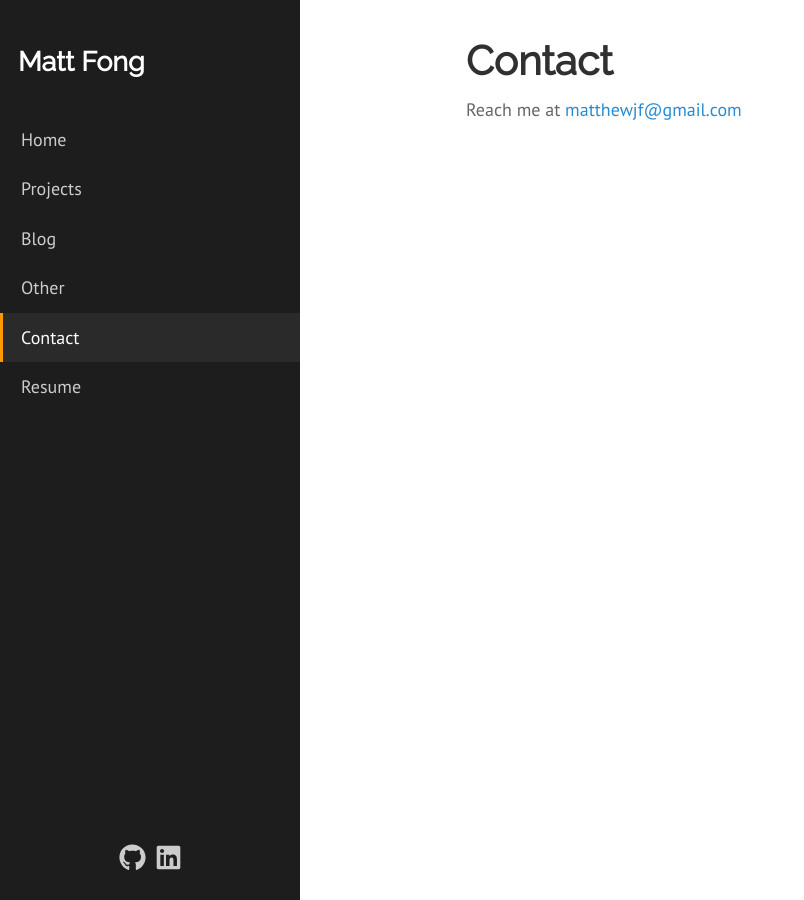
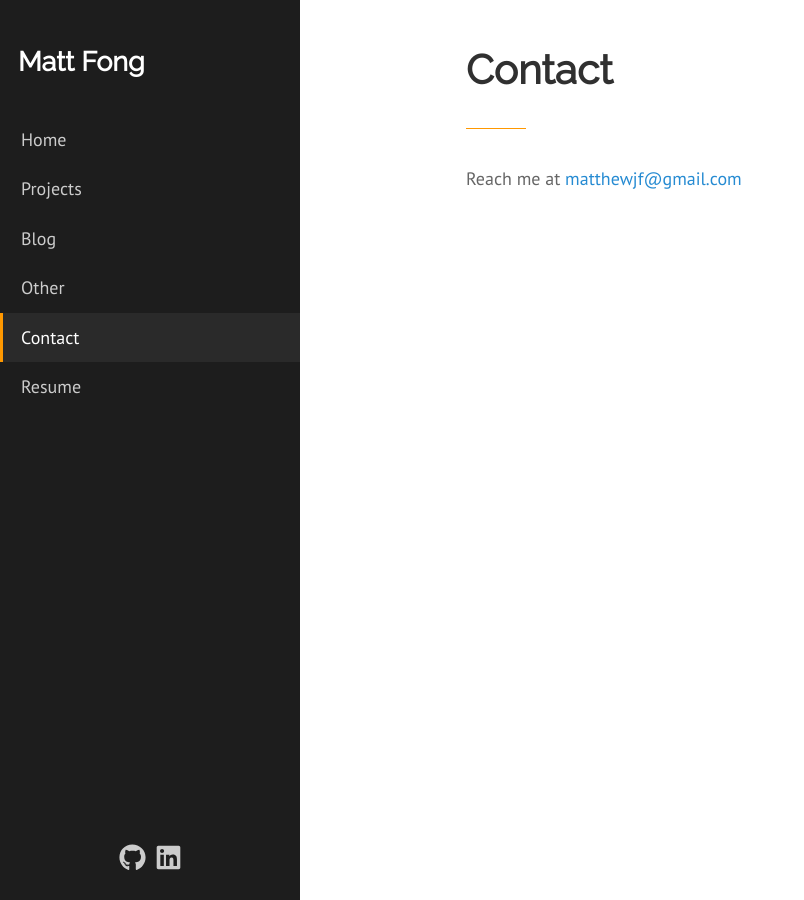
Before and after one commit to matthewjf/matthewjf.github.io, a Jekyll site: the page built from contact.md, in a window 1280 px wide. Shown: the whole page, without its empty margins (0-804 px from the left). Built offline with Jekyll 4.4.1, drawn with Linux system fonts in a browser that asks for light colours.

Commit message:
fix mobile responsiveness

```diff
--- a/public/css/base.css
+++ b/public/css/base.css
@@ -322,7 +322,8 @@
 /* Blog post or page image */
 .page-image,
 .post-image {
-  padding: 1rem;
+  padding: 0 1rem;
+  margin: 2rem 0;
 }
 
 /* Blog post or page title */
@@ -334,9 +335,10 @@
 .page-title,
 .post-title {
   margin-top: 0;
+  margin-bottom: 2rem;
 }
 
-.post-title:after {
+.post-title:after, .page-title:after{
   background-color: #ff9800;
   display: block;
   content: "";
--- a/public/css/theme.css
+++ b/public/css/theme.css
@@ -53,9 +53,6 @@
   transition: left 300ms ease-in-out;
   background-color: rgb(29, 29, 29);
 }
-#sidebar-wrapper {
-  display: flex;
-}
 #sidebar-wrapper[active] #sidebar {
   left: 0px;
   z-index: 1;
@@ -76,6 +73,7 @@
 }
 
 #sidebar-control {
+  padding-left: 1rem;
   padding-top: 1rem;
   cursor: pointer;
 }
@@ -156,6 +154,10 @@
 }
 
 @media (min-width: 48em) {
+  #content {
+    padding-top: 2.5rem;
+  }
+
   #content-wrapper {
     margin-left: 300px;
   }
```
Also changed, not shown: other.md (+0 -15 lines).
